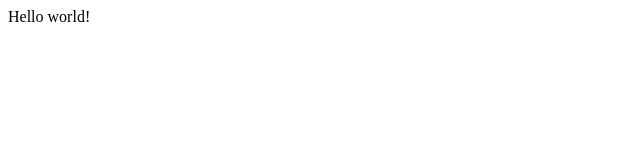
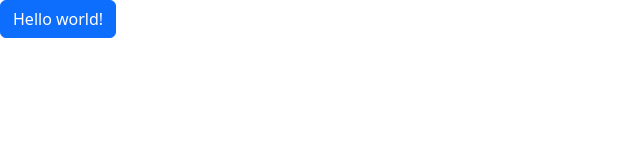
Before and after one commit to zzakku/js-labs, a website: page index.html in a window 1280 px wide. Shown: the whole page, without its empty margins (0-640 px from the left). Drawn offline with nearby package versions, Linux system fonts and the light colour scheme.

Commit message:
bootstrap ig

```diff
--- a/index.html
+++ b/index.html
@@ -3,8 +3,11 @@
 <head>
     <meta charset="UTF-8">
     <title>Simple App</title>
+    <link rel="stylesheet" href="node_modules/bootstrap/dist/css/bootstrap.min.css">
 </head>
 <body>
-<div>Hello world!</div>
+<button type="button" class="btn btn-primary">Hello world!</button>
+
+<script src="node_modules/bootstrap/dist/js/bootstrap.bundle.min.js"></script>
 </body>
 </html>
--- a/package.json
+++ b/package.json
@@ -15,5 +15,8 @@
   "bugs": {
     "url": "https://github.com/zzakku/js-labs/issues"
   },
-  "homepage": "https://github.com/zzakku/js-labs#readme"
+  "homepage": "https://github.com/zzakku/js-labs#readme",
+  "dependencies": {
+    "bootstrap": "^5.3.5"
+  }
 }
```
Also changed, not shown: 1 other file.
